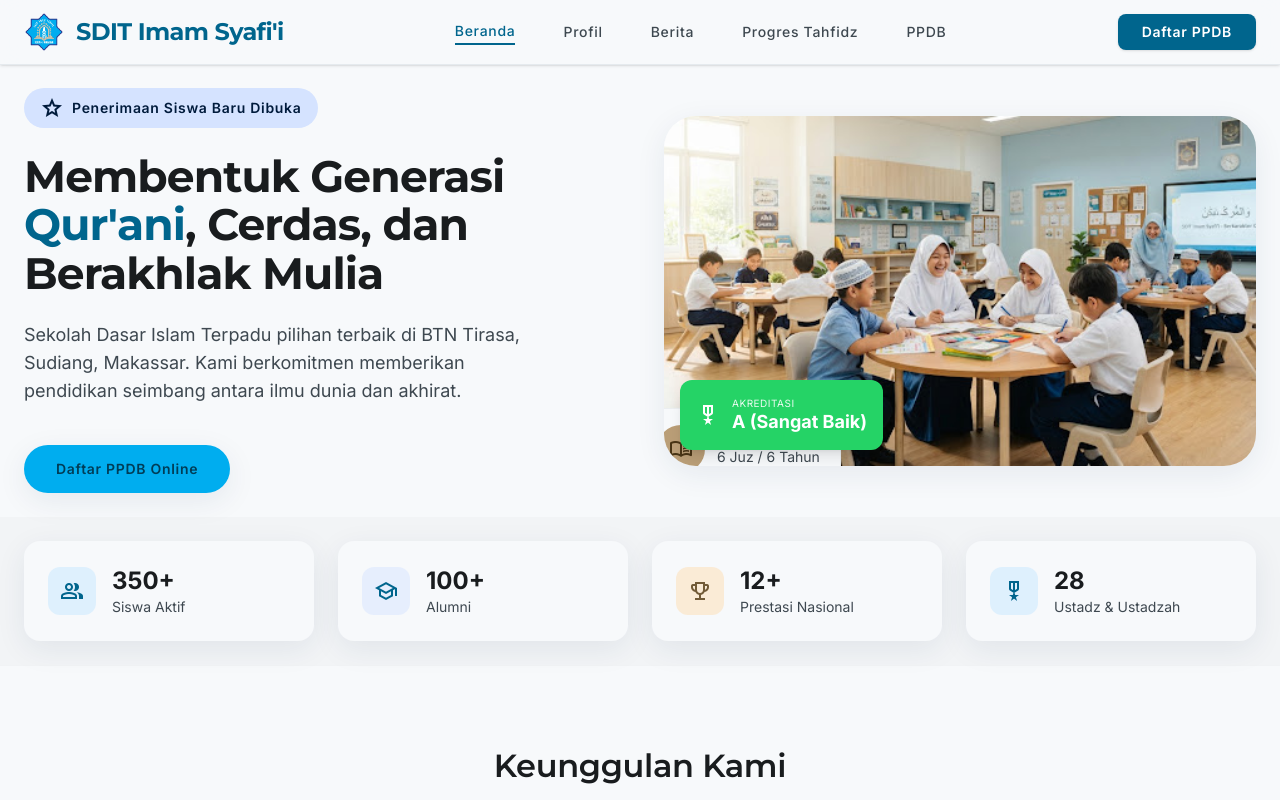
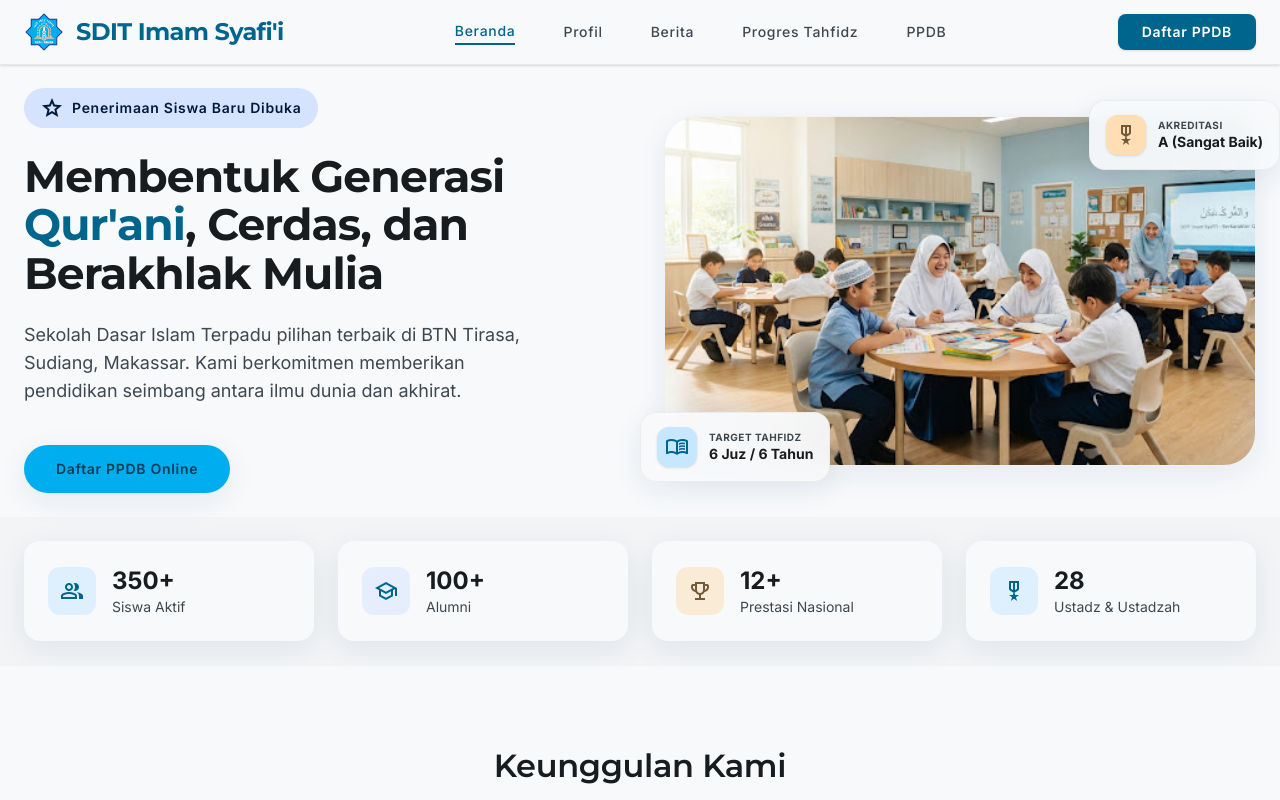
Before and after one commit to hafidzullah-onlearning/sdit-imam-syafii, a Next.js app: page / in a window 1280 px wide. Shown: the top 800 px of the page. Built offline with nearby package versions, Linux system fonts and the light colour scheme.

Commit message:
feat: add Hero section component with PPDB call-to-action and program highlights

```diff
--- a/src/components/Hero.tsx
+++ b/src/components/Hero.tsx
@@ -34,35 +34,44 @@ export default function Hero() {
         </div>
       </div>
 
-      <div className="md:w-1/2 w-full mt-lg md:mt-0 z-10">
-        <div className="relative w-full aspect-[4/3] max-h-[300px] md:max-h-[350px] rounded-[2rem] overflow-hidden oceanic-shadow">
+      <div className="md:w-1/2 w-full mt-lg md:mt-0 z-10 relative">
+        {/* Main Image Container */}
+        <div className="relative w-full aspect-[4/3] max-h-[300px] md:max-h-[350px]">
+          <div className="relative w-full h-full rounded-[2rem] overflow-hidden oceanic-shadow border border-surface-variant/40">
             <Image
               className="object-cover"
-            alt="A bright, modern Islamic elementary school classroom filled with diverse students wearing neat uniforms, engaging happily in a learning activity. Natural sunlight floods the room through large windows, creating a warm, inviting, and professional educational atmosphere. The color palette features soft sky blues, clean whites, and warm woods, reflecting a peaceful and high-quality learning environment."
+              alt="A bright, modern Islamic elementary school classroom filled with diverse students engaging in learning."
               src={heroClassroom}
               fill
               sizes="(max-width: 768px) 100vw, 50vw"
               priority
             />
-          {/* Floating Badge */}
-          <div className="absolute -bottom-6 -left-6 bg-surface p-4 rounded-2xl oceanic-shadow flex items-center gap-3 border border-surface-variant/50 hidden md:flex z-20">
-            <div className="w-12 h-12 rounded-full bg-tertiary-container flex items-center justify-center text-on-tertiary-container">
-              <span className="material-symbols-outlined">menu_book</span>
+          </div>
+
+          {/* Floating Badge 1: Top-Right (Akreditasi A) */}
+          <div className="absolute -top-4 -right-4 md:-right-6 bg-surface/95 backdrop-blur-md p-3.5 px-4 rounded-2xl oceanic-shadow flex items-center gap-3 border border-surface-variant/50 z-20">
+            <div className="w-10 h-10 rounded-xl bg-tertiary-fixed flex items-center justify-center text-tertiary shadow-sm">
+              <span className="material-symbols-outlined text-[24px]">military_tech</span>
             </div>
             <div>
-              <p className="font-label-bold text-label-bold text-on-surface">Target Tahfidz</p>
-              <p className="font-body-sm text-body-sm text-on-surface-variant">6 Juz / 6 Tahun</p>
+              <p className="text-[10px] font-bold uppercase tracking-wider text-on-surface-variant">Akreditasi</p>
+              <p className="text-sm font-bold text-on-surface leading-tight">A (Sangat Baik)</p>
             </div>
           </div>
-          <div className="absolute bottom-4 left-4 bg-[#25D366] text-white p-4 rounded-xl flex items-center gap-3 shadow-lg z-20">
-            <span className="material-symbols-outlined text-[32px]">military_tech</span>
-            <div className="flex flex-col">
-              <span className="text-[10px] font-label-bold uppercase tracking-wider opacity-90">Akreditasi</span>
-              <span className="text-lg font-bold leading-tight">A (Sangat Baik)</span>
+
+          {/* Floating Badge 2: Bottom-Left (Target Tahfidz) */}
+          <div className="absolute -bottom-4 -left-4 md:-left-6 bg-surface/95 backdrop-blur-md p-3.5 px-4 rounded-2xl oceanic-shadow flex items-center gap-3 border border-surface-variant/50 z-20">
+            <div className="w-10 h-10 rounded-xl bg-primary-fixed flex items-center justify-center text-primary shadow-sm">
+              <span className="material-symbols-outlined text-[24px]">menu_book</span>
+            </div>
+            <div>
+              <p className="text-[10px] font-bold uppercase tracking-wider text-on-surface-variant">Target Tahfidz</p>
+              <p className="text-sm font-bold text-on-surface leading-tight">6 Juz / 6 Tahun</p>
             </div>
           </div>
         </div>
       </div>
+
     </section>
   );
 }
```
Lines whose indentation alone changed are shown as unchanged.
